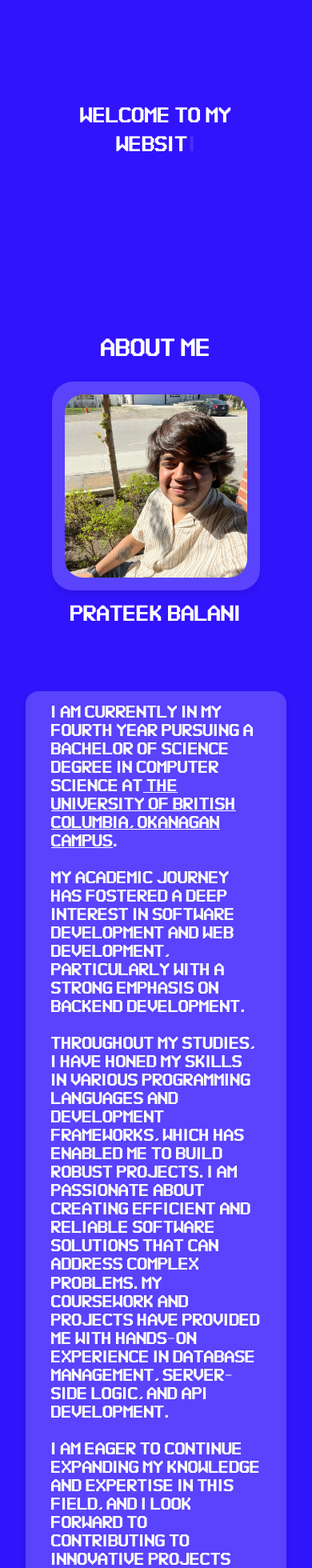
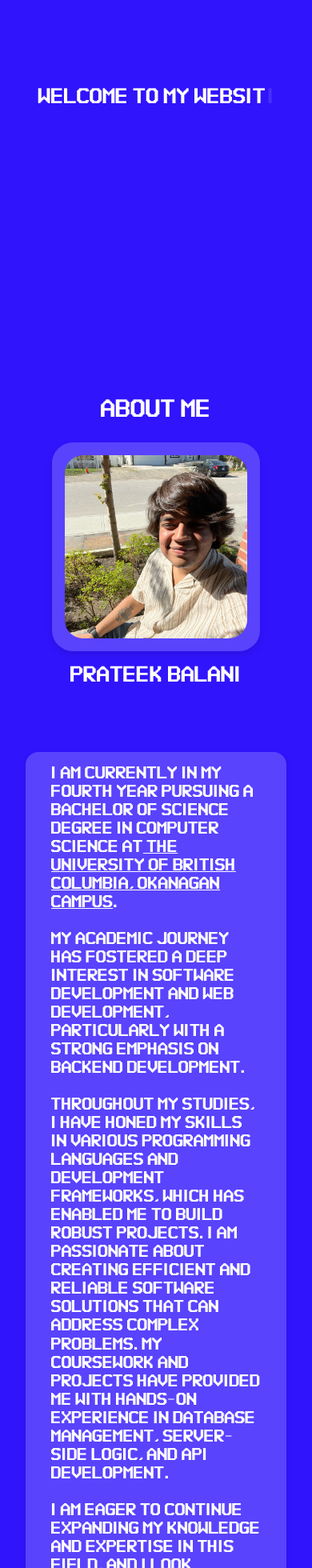
Before and after one commit to prateek-balani/personal-website, a React (Create React App) app: page / in a window 390 px wide. Shown: the top 1960 px of the page at 80% size. Built offline with nearby package versions, Linux system fonts and the light colour scheme.

Commit message:
more final fixes

```diff
--- a/src/App.css
+++ b/src/App.css
@@ -630,7 +630,7 @@ img {
 
   .banner {
 
-    padding: 2em;
+    padding: 1em;
     font-size: 1.5rem;
     text-align: center;
     overflow: hidden;
@@ -644,7 +644,7 @@ img {
 
   /* About.css */
   .center-container {
-    margin-top: 75em;
+    margin-top: 85em;
     margin-bottom: 0em;
     display: flex;
     justify-content: center;
```
